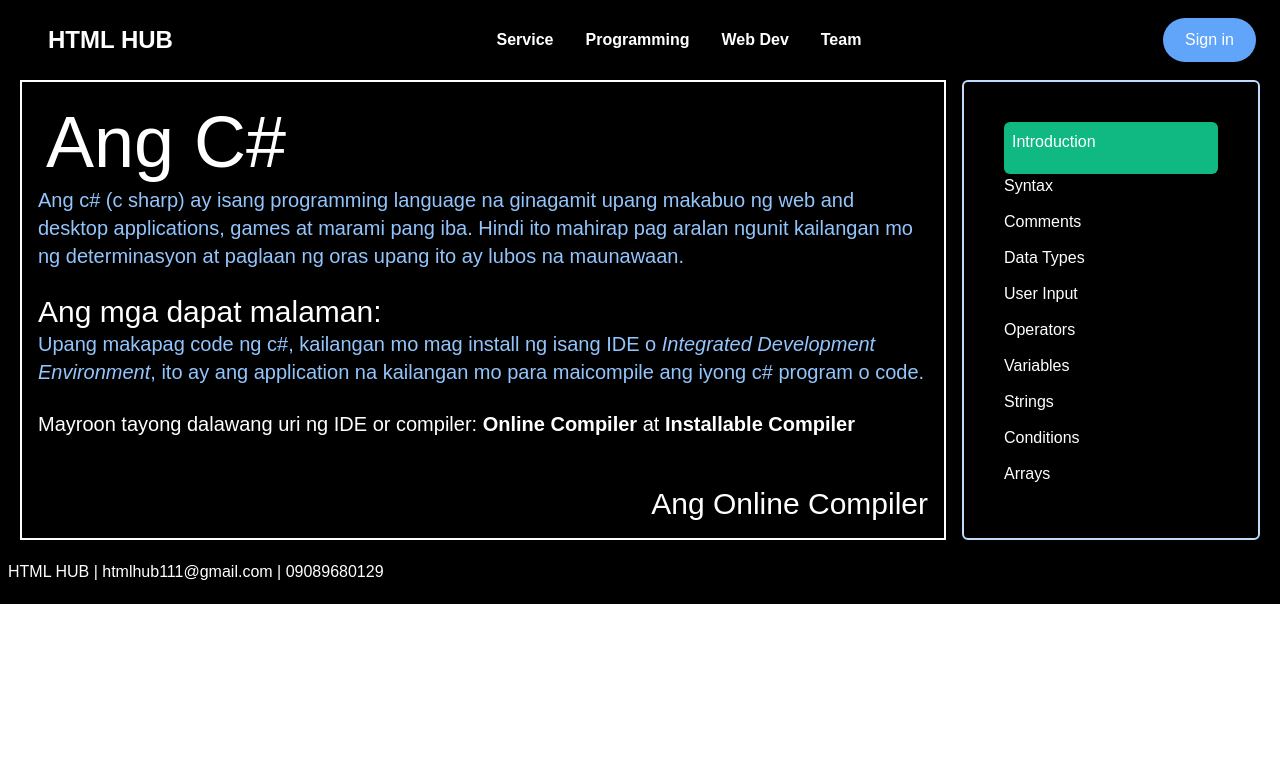
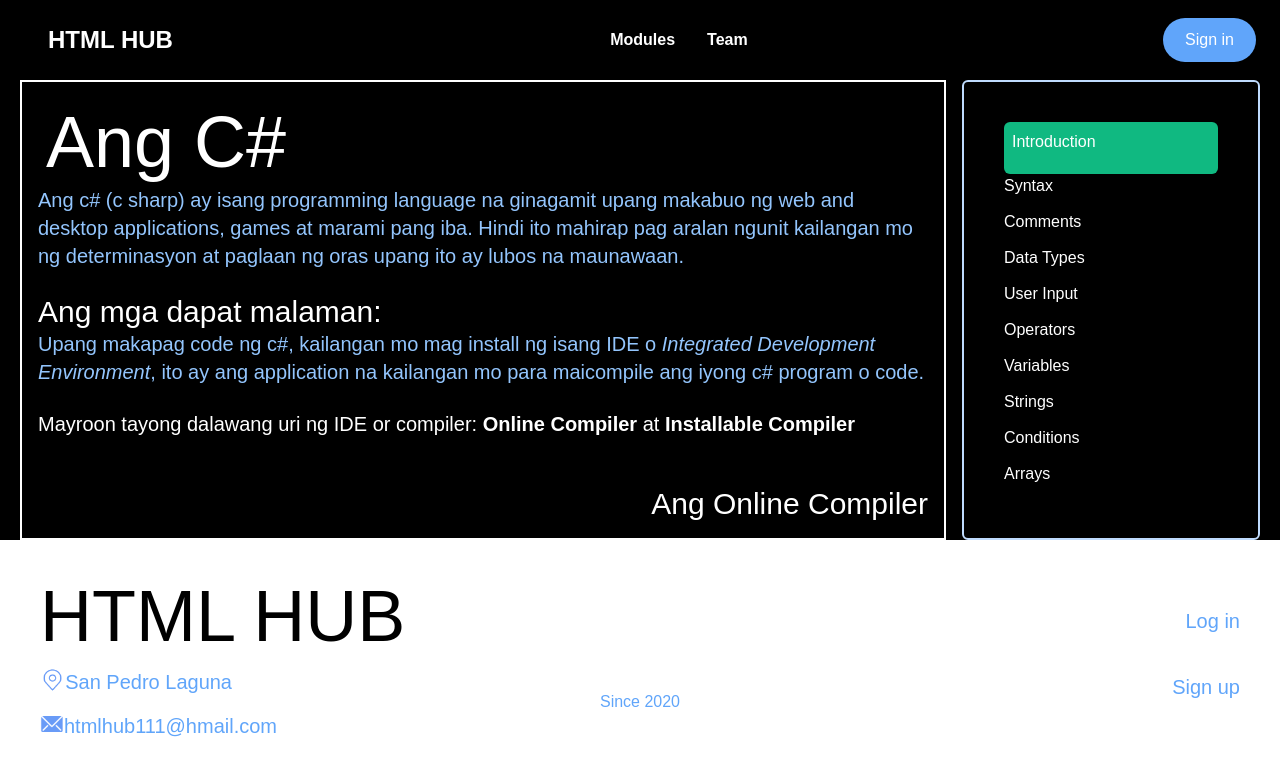
Before and after one commit to JDMALOLES109/html-hub-v2, a React (Create React App) app: page /csharp in a window 1280 px wide. Shown: the top 776 px of the page. Built offline with nearby package versions, Linux system fonts and the light colour scheme.

Commit message:
update 1.0

```diff
--- a/src/components/Footer.js
+++ b/src/components/Footer.js
@@ -1,10 +1,43 @@
 import React from 'react'
+import loc from '../images/akar-icons_location.png'
+import mail from '../images/clarity_email-solid.png'
 
 const Footer = () => {
     return (
         <>
-            <div className='h-16 bg-black text-white p-2 text-left flex items-center'>
-                <h1>HTML HUB | htmlhub111@gmail.com | 09089680129</h1>
+            <div className='h-52 bg-white'>
+                <div className='grid grid-cols-3'>
+                    <div className='pl-10 pt-10'>
+                        <h1 className='text-7xl'>HTML HUB</h1>
+                        <div className='flex pt-4'>
+                            <img src={loc}  className='h-6'/>
+                            <p className='text-xl text-blue-400'>San Pedro Laguna</p>
+                        </div>
+                        <div className='flex pt-4'>
+                            <img src={mail}  className='h-6'/>
+                            <p className='text-xl text-blue-400'>htmlhub111@hmail.com</p>
+                        </div>
+                    </div>
+
+                    <div className='text-blue-400 text-center grid grid-rows-4'>
+                        <div></div>
+                        <div></div>
+                        <div></div>
+                        <div>
+                        <p>Since 2020</p>
+                        </div>
+                    </div>
+
+                    <div className='text-xl text-blue-400 text-right grid grid-rows-3 pr-10'>
+                        <div></div>
+                        <div>
+                        <p>Log in</p>
+                        </div>
+                        <div>
+                        <p>Sign up</p>
+                        </div>
+                    </div>
+                </div>
             </div>
         </>
     )
--- a/src/components/Navbar/index.js
+++ b/src/components/Navbar/index.js
@@ -53,23 +53,7 @@ const Navbar = ({ toggle }) => {
                             duration={700}
                             spy={true}
                             exact='true'
-                            >Service</NavLinks>
-                        </NavItem>
-                        <NavItem>
-                            <NavLinks to='Prog'
-                            smooth={true}
-                            duration={700}
-                            spy={true}
-                            exact='true'
-                            >Programming</NavLinks>
-                        </NavItem>
-                        <NavItem>
-                            <NavLinks to='Webdev'
-                            smooth={true}
-                            duration={700}
-                            spy={true}
-                            exact='true'
-                            >Web Dev</NavLinks>
+                            >Modules</NavLinks>
                         </NavItem>
                         <NavItem>
                             <NavLinks to='Team'
--- a/src/components/Service.js
+++ b/src/components/Service.js
@@ -11,10 +11,10 @@ const Service = () => {
 
     return (
            <>
-            <div className="hero grid grid-cols-1 h-screen">
+            <div className="grid grid-cols-1 h-screen" id={'Service'}>
                 <div className='grid grid-cols-2'>
-                    <div className='border-2 border-white flex justify-center'>hello</div>
-                    <div className='border-2 border-white'>world</div>
+                    <div className='bg-gray-700 border-2 border-white flex justify-center items-center text-6xl text-white'>Web Development</div>
+                    <div className='bg-gray-500 border-2 border-white flex justify-center items-center text-6xl text-white'>Programming</div>
                 </div>
             </div>
         </>
--- a/src/components/Team.js
+++ b/src/components/Team.js
@@ -15,26 +15,33 @@ const Team = () => {
 
     return (
         <>
-            <div className='grid grid-cols-1 bg-white pt-24' id={'Team'}>
+            <div className='grid grid-cols-1 bg-black pt-24' id={'Team'}>
             <div className='flex justify-center'>
                 <div className='text-center' data-aos='fade-up'>
+                <div className='flex'>
                 <div className='flex justify-center'>
                 <img src={prof} alt='jd'  className='xl:w-10/12 lg:w-10/12 md:w-10/12 sm:w-5/12 w-5/12 rounded-md'/>
                 </div>
-                <h1 className='xl:text-3xl lg:text-2xl md:text-xl sm:text-3xl text-3xl dark:text-white'>JD Maloles</h1>
+                <div className='grid grid-rows-3'>
+                <div></div>
+                <div>
+                <h1 className='xl:text-3xl lg:text-2xl md:text-xl sm:text-3xl text-3xl text-white'>JD Maloles</h1>
                 <p className='text-blue-600 dark:text-blue-300'>CEO/ Head developer</p>
+                </div>
+                <div></div>
+                </div>
+                </div>
                 </div>
                 </div>
             </div>
 
-            <div className='bg-white sm:h-auto h-auto xl:h-screen lg:h-screen md:screen grid xl:flex lg:flex md:flex sm:grid-rows-1 grid-rows-1 gap-4 p-16 justify-center items-center'>
-
+            <div className='bg-black sm:h-auto h-auto xl:h-screen lg:h-screen md:screen grid xl:flex lg:flex md:flex sm:grid-rows-1 grid-rows-1 gap-4 p-16 justify-center items-center'>
                 <div>
                 <div className='text-center' data-aos='fade-up'>
                 <div className='flex justify-center'>
                 <img src={profE} alt='Emman'  className='xl:w-10/12 lg:w-10/12 md:w-10/12 sm:w-5/12 w-5/12 rounded-md'/>
                 </div>
-                <h1 className='xl:text-3xl lg:text-2xl md:text-xl sm:text-3xl text-3xl dark:text-white'>Emmanuel Lobos</h1>
+                <h1 className='xl:text-3xl lg:text-2xl md:text-xl sm:text-3xl text-3xl text-white'>Emmanuel Lobos</h1>
                 <p className='text-blue-600 dark:text-blue-300'>Developer</p>
                 </div>
                 </div>
@@ -45,7 +52,7 @@ const Team = () => {
                 <div className='flex justify-center'>
                 <img src={profF} alt='Fatima'  className='xl:w-10/12 lg:w-10/12 md:w-10/12 sm:w-5/12 w-5/12 rounded-md'/>
                 </div>
-                <h1 className='xl:text-3xl lg:text-2xl md:text-xl sm:text-3xl text-3xl dark:text-white'>Fatima Dimaunahan</h1>
+                <h1 className='xl:text-3xl lg:text-2xl md:text-xl sm:text-3xl text-3xl text-white'>Fatima Dimaunahan</h1>
                 <p className='text-blue-600 dark:text-blue-300'>Developer</p>
                 </div>
                 </div>
@@ -56,7 +63,7 @@ const Team = () => {
                 <div className='flex justify-center'>
                 <img src={profJ} alt='jen'  className='xl:w-10/12 lg:w-10/12 md:w-10/12 sm:w-5/12 w-5/12 rounded-md'/>
                 </div>
-                <h1 className='xl:text-3xl lg:text-2xl md:text-xl sm:text-3xl text-3xl dark:text-white'>Jennilyn Paloga</h1>
+                <h1 className='xl:text-3xl lg:text-2xl md:text-xl sm:text-3xl text-3xl text-white'>Jennilyn Paloga</h1>
                 <p className='text-blue-600 dark:text-blue-300'>Developer</p>
                 </div>
                 </div>
@@ -67,7 +74,7 @@ const Team = () => {
                 <div className='flex justify-center'>
                 <img src={profS} alt='Steph'  className='xl:w-10/12 lg:w-10/12 md:w-10/12 sm:w-5/12 w-5/12 rounded-md'/>
                 </div>
-                <h1 className='xl:text-3xl lg:text-2xl md:text-xl sm:text-3xl text-3xl dark:text-white'>Stephen Jovilliar</h1>
+                <h1 className='xl:text-3xl lg:text-2xl md:text-xl sm:text-3xl text-3xl text-white'>Stephen Jovilliar</h1>
                 <p className='text-blue-600 dark:text-blue-300'>Developer</p>
                 </div>
                 </div>
--- a/src/components/pages/index.js
+++ b/src/components/pages/index.js
@@ -15,9 +15,6 @@ const Home = () => {
 
             <HeroSection />
             <Service />
-            <Lingkod />
-            <Prog />
-            <WebDev />
             <Team />
 
         </>
--- a/src/index.css
+++ b/src/index.css
@@ -14,8 +14,5 @@
 }
 
 @layer components {
-    .hero {
-        background-image: url('./images/Desktop - 4.png');
-        background-size: cover;
-    }
+
 }
```
Also changed, not shown: src/images/akar-icons_location.png (added), src/images/clarity_email-solid.png (added).
